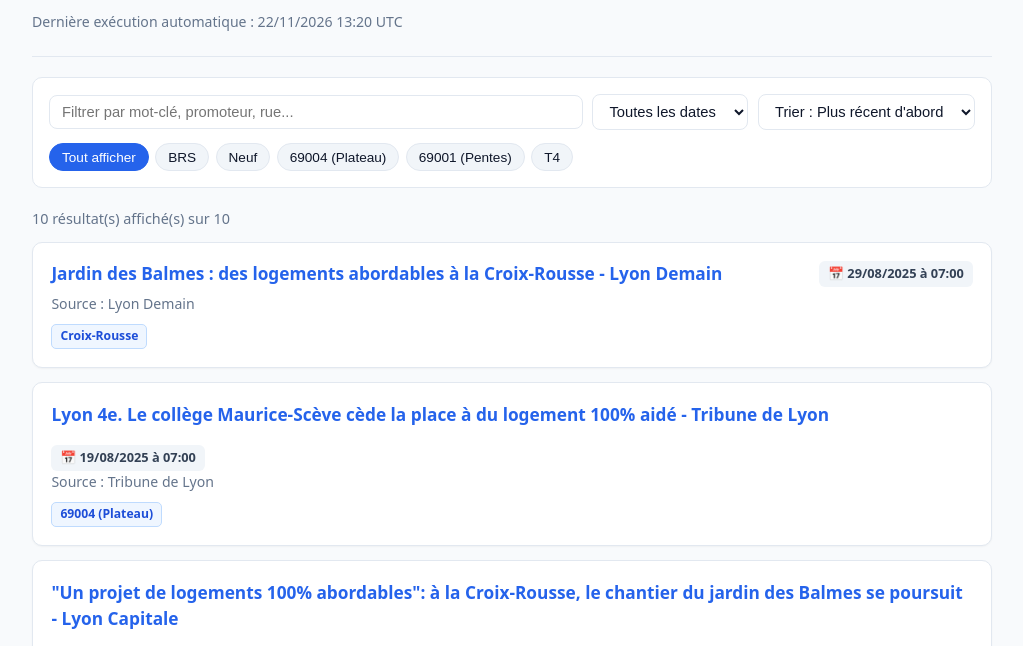
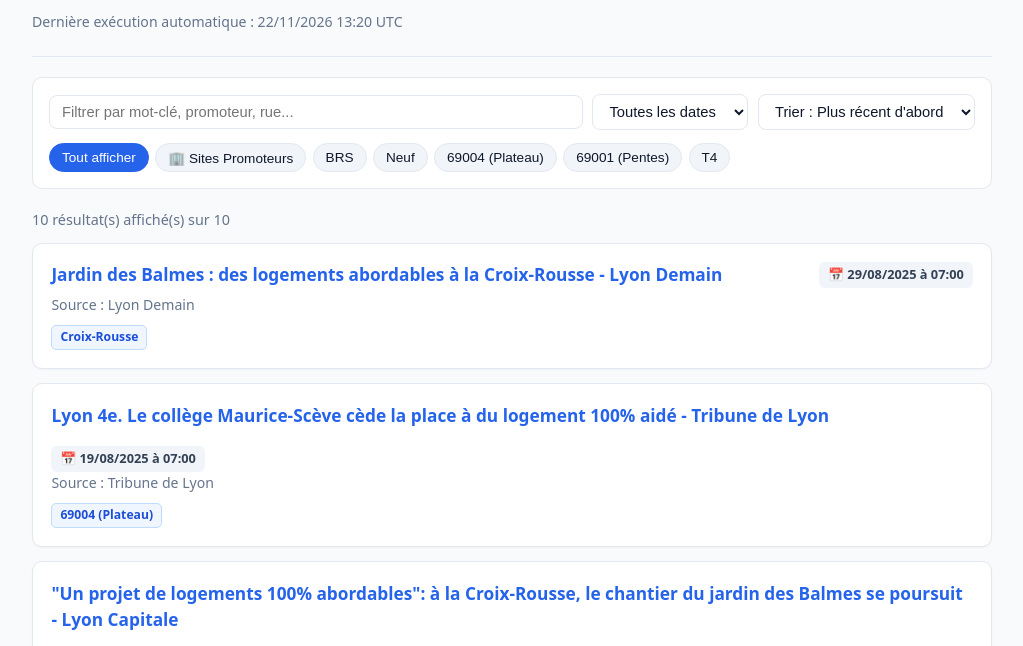
Before and after one commit to canutpc/Find_BRS, a plain HTML site: page index.html in a window 1280 px wide. Shown: the part 136-782 px from the top of the page, without its empty margins (128-1151 px from the left). Drawn offline with Linux system fonts and the light colour scheme.

Commit message:
Update index.html

```diff
--- a/index.html
+++ b/index.html
@@ -54,8 +54,9 @@
         <option value="asc">Trier : Plus ancien d'abord</option>
       </select>
     </div>
-    <div class="chips" id="tag-filters">
+      <div class="chips" id="tag-filters">
       <button class="chip active" data-tag="ALL">Tout afficher</button>
+      <button class="chip" data-tag="Site Promoteur">🏢 Sites Promoteurs</button>
       <button class="chip" data-tag="BRS">BRS</button>
       <button class="chip" data-tag="Neuf">Neuf</button>
       <button class="chip" data-tag="69004 (Plateau)">69004 (Plateau)</button>
```
